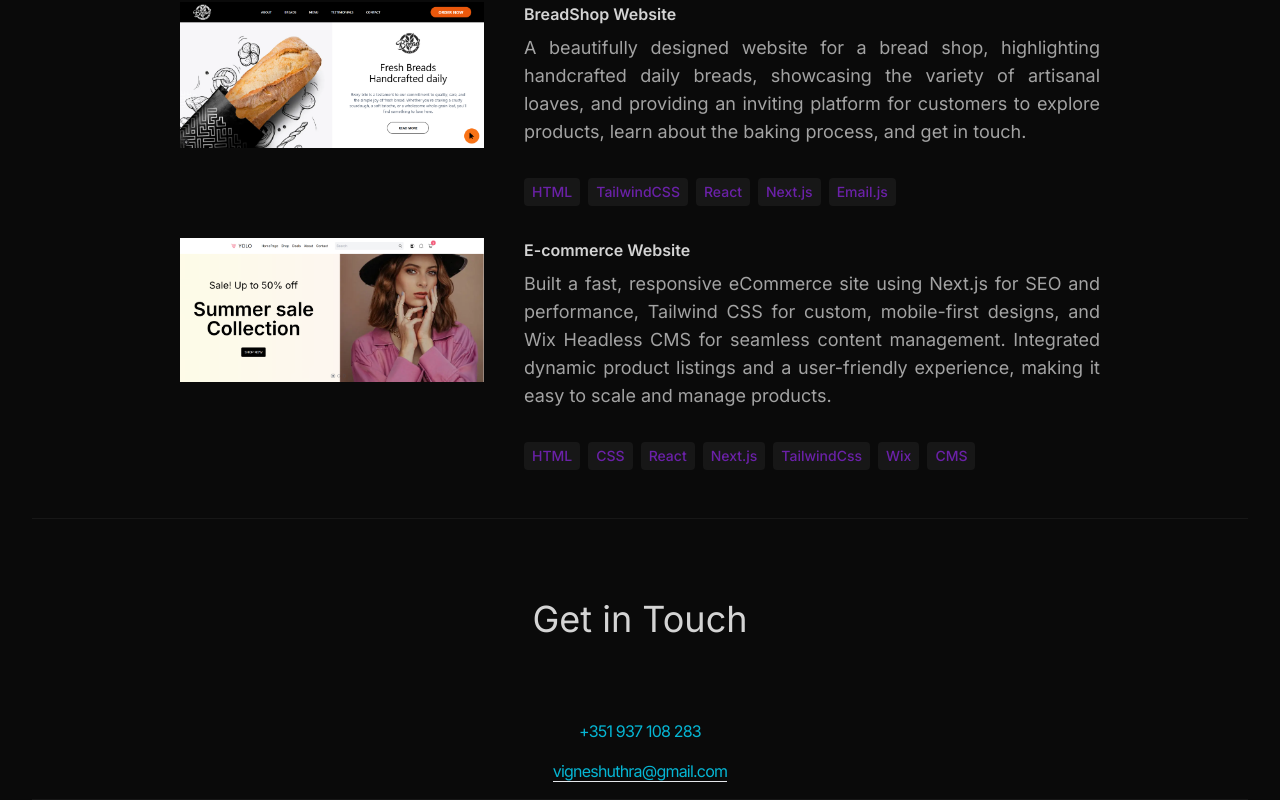
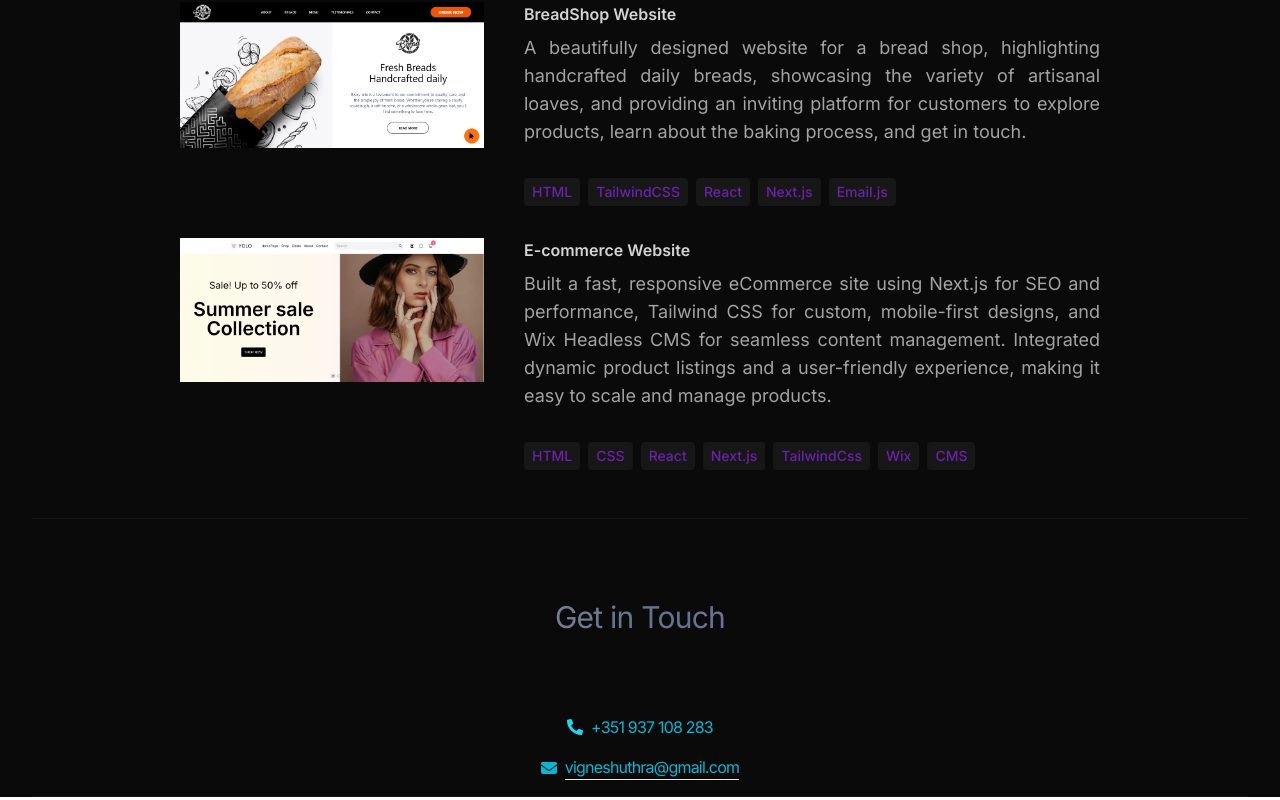
Before and after one commit to vigneshuthra/portfolio, a React (Vite) app: page / in a window 1280 px wide. Shown: the part 4077-4877 px from the top of the page. Built offline with nearby package versions, Linux system fonts and the light colour scheme.

Commit message:
minor fixes

```diff
--- a/src/components/Contact.jsx
+++ b/src/components/Contact.jsx
@@ -1,36 +1,47 @@
 import React from "react";
 import { CONTACT } from "../constants";
 import { motion } from "framer-motion";
+import { FaMailchimp, FaPhone, FaPhoneAlt } from "react-icons/fa";
+import { FaEnvelope, FaVoicemail } from "react-icons/fa6";
 
 const Contact = () => {
   return (
     <div className="border-b border-neutral-900 pb-4">
       <motion.h2
-      whileInView={{opacity:1, y:0}}
-      initial={{opacity:0, y:-100}}
-      transition={{duration:1.5}}
-      className="my-20 text-center text-4xl">Get in Touch</motion.h2>
+        whileInView={{ opacity: 1, y: 0 }}
+        initial={{ opacity: 0, y: -100 }}
+        transition={{ duration: 1.5 }}
+        className="my-20 text-center bg-gradient-to-r from-pink-300 via-slate-500 to-purple-500 bg-clip-text text-3xl tracking-tight text-transparent"
+      >
+        Get in Touch
+      </motion.h2>
       <motion.div
-      whileInView={{opacity:1, x:0}}
-      initial={{opacity:0, x:-100}}
-      transition={{duration:1.5}}
-       className="text-center tracking-tighter">
+        whileInView={{ opacity: 1, x: 0 }}
+        initial={{ opacity: 0, x: -100 }}
+        transition={{ duration: 1.5 }}
+        className="text-center tracking-tighter"
+      >
         <p className="my-4">
+          <span className="flex flex-row flex-nowrap items-center justify-center">
+            <FaPhoneAlt className="text-cyan-400 mr-2" />
+
             <a
               href={`tel:${CONTACT.phoneNo}`}
               className="text-cyan-500 hover:text-cyan-600 transition-colors duration-300"
             >
               {CONTACT.phoneNo}
             </a>
+          </span>
         </p>
-
-        {/* Email link */}
+        <div className="flex flex-row flex-nowrap items-center justify-center">
+          <FaEnvelope className="text-cyan-500 mr-2"/>
           <a
             href={`mailto:${CONTACT.email}`}
             className="text-cyan-500 hover:text-cyan-600 transition-colors duration-300 border-b"
           >
             {CONTACT.email}
           </a>
+        </div>
         <p></p>
       </motion.div>
     </div>
--- a/src/constants/index.js
+++ b/src/constants/index.js
@@ -13,7 +13,7 @@ import projectgallery4_1 from "../assets/projects/project4_1.png";
 
 
 
-export const HERO_CONTENT = `I’m a passionate web designer and front-end developer with a keen eye for detail and a love for creating seamless, engaging user experiences. With proficiency in a wide range of design and development tools, I specialize in turning ideas into intuitive, visually appealing websites. I approach challenges with creativity and problem-solving skills, always striving for innovative solutions.<br/> I’m eager to collaborate on exciting projects and open to full-time opportunities where I can contribute my expertise, grow alongside talented teams, and bring visions to life. Let’s create something extraordinary together!
+export const HERO_CONTENT = `I’m a passionate web designer and front-end developer with a keen eye for detail and a love for creating seamless, engaging user experiences. With proficiency in a wide range of design and development tools, I specialize in turning ideas into intuitive, visually appealing websites. I approach challenges with creativity and problem-solving skills, always striving for innovative solutions. I’m eager to collaborate on exciting projects and open to full-time opportunities where I can contribute my expertise, grow alongside talented teams, and bring visions to life. Let’s create something extraordinary together!
 `;
 
 export const ABOUT_TEXT = `<p>I’m a web designer and front-end developer with a deep passion for creating innovative and visually appealing digital solutions. With a Master’s in Electrical and Computer Engineering from ISEP and hands-on experience across research, development, and design, I specialize in transforming ideas into functional, high-performance web platforms.</p><br/>
```
Lines whose indentation alone changed are shown as unchanged.
